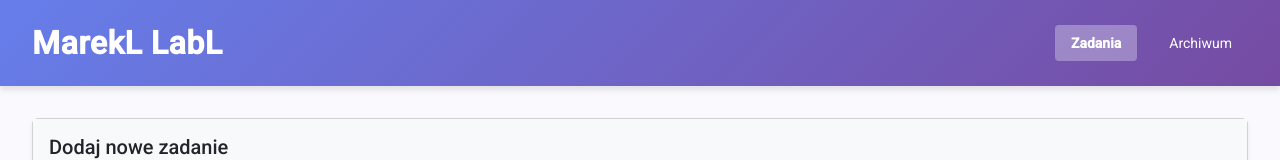
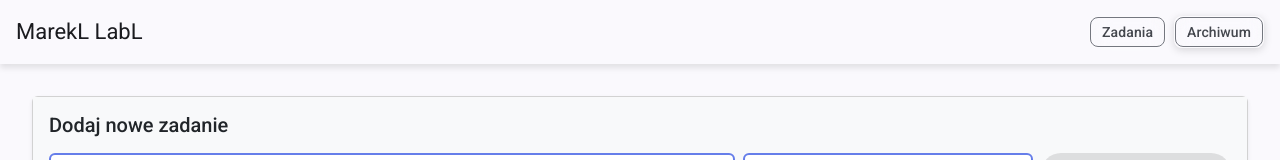
Before and after one commit to Marek-Lewandowski01/ai2-labm, an Angular app: page /tasks in a window 1280 px wide. Shown: the top 160 px of the page. Built offline with nearby package versions, Linux system fonts and the light colour scheme; no server answers.

Commit message:
feat: replace header with Angular Material toolbar and chips for navigation

```diff
--- a/src/app/app.css
+++ b/src/app/app.css
@@ -4,47 +4,50 @@
   height: 100vh;
 }
 
-header {
-  background: linear-gradient(135deg, #667eea 0%, #764ba2 100%);
-  color: white;
-  padding: 1.5rem 2rem;
+mat-toolbar {
   box-shadow: 0 4px 6px rgba(0, 0, 0, 0.1);
-  flex-shrink: 0;
 }
 
-.header-content {
-  display: flex;
-  justify-content: space-between;
-  align-items: center;
+.spacer {
+  flex: 1 1 auto;
 }
 
-header h1 {
-  margin: 0;
-  font-size: 2rem;
-  font-weight: 600;
-  letter-spacing: 0.5px;
+/* Style dla kontenera chipsów w toolbarze */
+mat-chip-listbox {
+  display: flex;
+  gap: 0.5rem;
 }
 
-.navigation {
-  display: flex;
-  gap: 1rem;
+/* Bazowe style dla chipsów - efekt glassmorphism */
+a[mat-chip-option] {
+  text-decoration: none;
+  --mdc-chip-elevated-container-color: rgba(255, 255, 255, 0.15);
+  backdrop-filter: blur(10px);
+  -webkit-backdrop-filter: blur(10px); /* Safari support */
+  border: 1px solid rgba(255, 255, 255, 0.4) !important;
+  box-shadow: 0 2px 8px rgba(0, 0, 0, 0.15),
+              inset 0 1px 0 rgba(255, 255, 255, 0.2);
+  text-shadow: 0 1px 2px rgba(0, 0, 0, 0.2);
+  transition: all 0.3s ease;
 }
 
-.navigation a {
-  color: white;
-  text-decoration: none;
-  padding: 0.5rem 1rem;
-  border-radius: 0.25rem;
-  transition: background-color 0.3s;
+
+/* Hover effect */
+a[mat-chip-option]:hover {
+  --mdc-chip-elevated-container-color: rgba(255, 255, 255, 0.25);
+  border-color: rgba(255, 255, 255, 0.6) !important;
+  transform: translateY(-2px);
+  box-shadow: 0 4px 12px rgba(0, 0, 0, 0.2),
+              inset 0 1px 0 rgba(255, 255, 255, 0.3);
 }
 
-.navigation a:hover {
-  background-color: rgba(255, 255, 255, 0.2);
-}
-
-.navigation a.active {
-  background-color: rgba(255, 255, 255, 0.3);
-  font-weight: 600;
+/* Zaznaczony chip (aktywna strona) */
+.selected-chip {
+  --mdc-chip-elevated-container-color: rgba(255, 255, 255, 0.3) !important;
+  border: 2px solid rgba(255, 255, 255, 0.8) !important;
+  font-weight: 500;
+  box-shadow: 0 4px 16px rgba(255, 255, 255, 0.25),
+              inset 0 1px 0 rgba(255, 255, 255, 0.4) !important;
 }
 
 .router-outlet {
@@ -64,11 +67,7 @@ footer {
 }
 
 @media (max-width: 768px) {
-  header h1 {
-    font-size: 1.5rem;
-  }
-
-  header, footer {
+  footer {
     padding: 1rem 1.5rem;
   }
 
--- a/src/app/app.html
+++ b/src/app/app.html
@@ -1,12 +1,24 @@
-<header>
-  <div class="header-content">
-    <h1>MarekL LabL</h1>
-    <nav class="navigation">
-      <a routerLink="/tasks" routerLinkActive="active">Zadania</a>
-      <a routerLink="/archive" routerLinkActive="active">Archiwum</a>
-    </nav>
-  </div>
-</header>
+<mat-toolbar color="primary">
+  <span>MarekL LabL</span>
+
+  <div class="spacer"></div>
+
+  <mat-chip-listbox>
+    <a mat-chip-option
+       routerLink="/tasks"
+       routerLinkActive="selected-chip"
+       [selectable]="false">
+       Zadania
+    </a>
+
+    <a mat-chip-option
+       routerLink="/archive"
+       routerLinkActive="selected-chip"
+       [selectable]="false">
+       Archiwum
+    </a>
+  </mat-chip-listbox>
+</mat-toolbar>
 
 <div class="router-outlet">
   <router-outlet></router-outlet>
--- a/src/app/app.ts
+++ b/src/app/app.ts
@@ -1,10 +1,12 @@
 import { Component, signal } from '@angular/core';
 import { RouterOutlet, RouterLink, RouterLinkActive } from '@angular/router';
 import { MatButtonModule } from '@angular/material/button';
+import { MatToolbarModule } from '@angular/material/toolbar';
+import { MatChipsModule } from '@angular/material/chips';
 
 @Component({
   selector: 'app-root',
-  imports: [RouterOutlet, RouterLink, RouterLinkActive, MatButtonModule],
+  imports: [RouterOutlet, RouterLink, RouterLinkActive, MatButtonModule, MatToolbarModule, MatChipsModule],
   templateUrl: './app.html',
   styleUrl: './app.css',
 })
```
